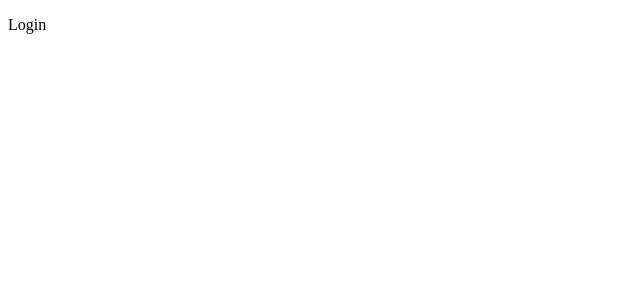
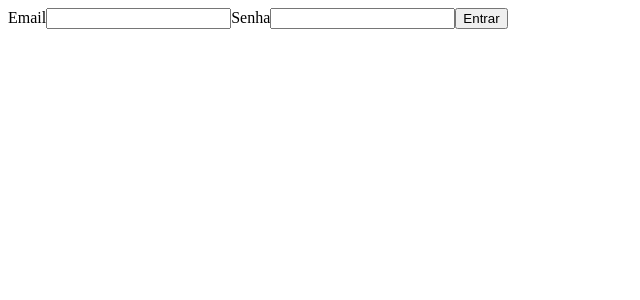
Before and after one commit to guilherme-teixeira-gomes/new-project-tp, a React (Create React App) app: page /entrar in a window 1280 px wide. Shown: the top 300 px of the page, without its empty margins (0-640 px from the left). Built offline with nearby package versions, Linux system fonts and the light colour scheme.

Commit message:
feat: add login page form

```diff
--- a/src/app/pages/dashboard/Dashboard.tsx
+++ b/src/app/pages/dashboard/Dashboard.tsx
@@ -1,9 +1,13 @@
-
+import {Link} from 'react-router-dom';
 
 export const Dashboard = () => {
 
     return (
+       <div>
         <p>Dashboard</p>
+        <Link to="/entrar"> Login </Link>
+        </div>
+
     )
 
 }
--- a/src/app/pages/login/Login.tsx
+++ b/src/app/pages/login/Login.tsx
@@ -1,9 +1,33 @@
+import { useState } from "react"
 
 
 export const Login = () => {
 
+const [password, setPassword] = useState('');
+const [email, setEmail] = useState('');
+
+const handleEntrar = () => {
+    console.log(email)
+    console.log(password)
+}
     return (
-        <p>Login</p>
+        <div>
+
+          <form>
+            <label>
+              <span>Email</span>
+              <input value={email} onChange={e => setEmail(e.target.value)} />
+            </label>
+
+            <label>
+              <span>Senha</span>
+              <input type="password" value={password} onChange={e => setPassword(e.target.value)} />
+            </label>
+
+            <button type="button" onClick={handleEntrar}>Entrar</button>
+           </form>
+
+        </div>
     )
 
 
--- a/src/app/routes/index.tsx
+++ b/src/app/routes/index.tsx
@@ -1,14 +1,14 @@
 import { BrowserRouter, Route, Routes as Switch, Navigate } from "react-router-dom"
 
-import {Dashboard, Login } from "../pages"
+import { Dashboard, Login } from "../pages"
 
 export const Routes = () => {
 
-    return(
+    return (
         <BrowserRouter>
             <Switch>
                 <Route path="/entrar" element={<Login />} />
-        <Route path="/pagina-inicial" element={<Dashboard />}/>
+                <Route path="/pagina-inicial" element={<Dashboard />} />
                 <Route path="*" element={<Navigate to="/pagina-inicial" />} />
             </Switch>
         </BrowserRouter>
```
Lines whose indentation alone changed are shown as unchanged.
